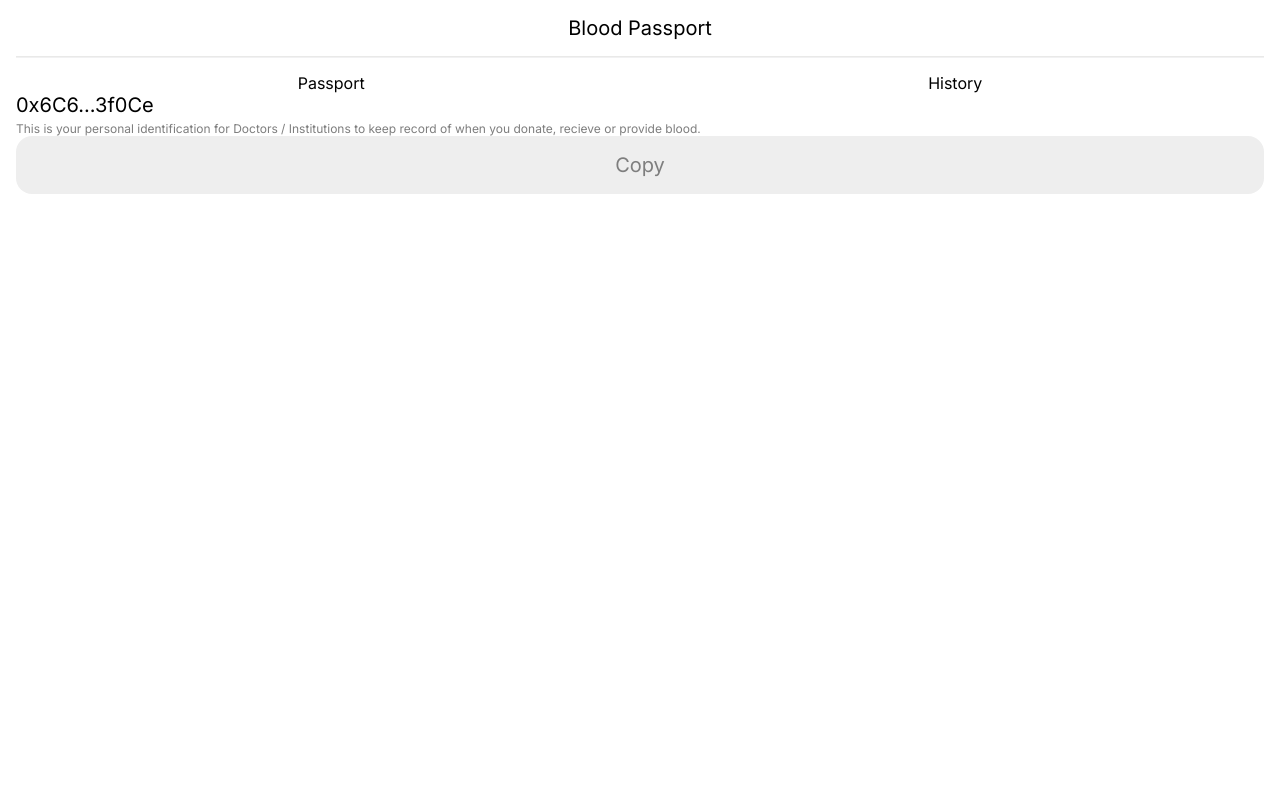
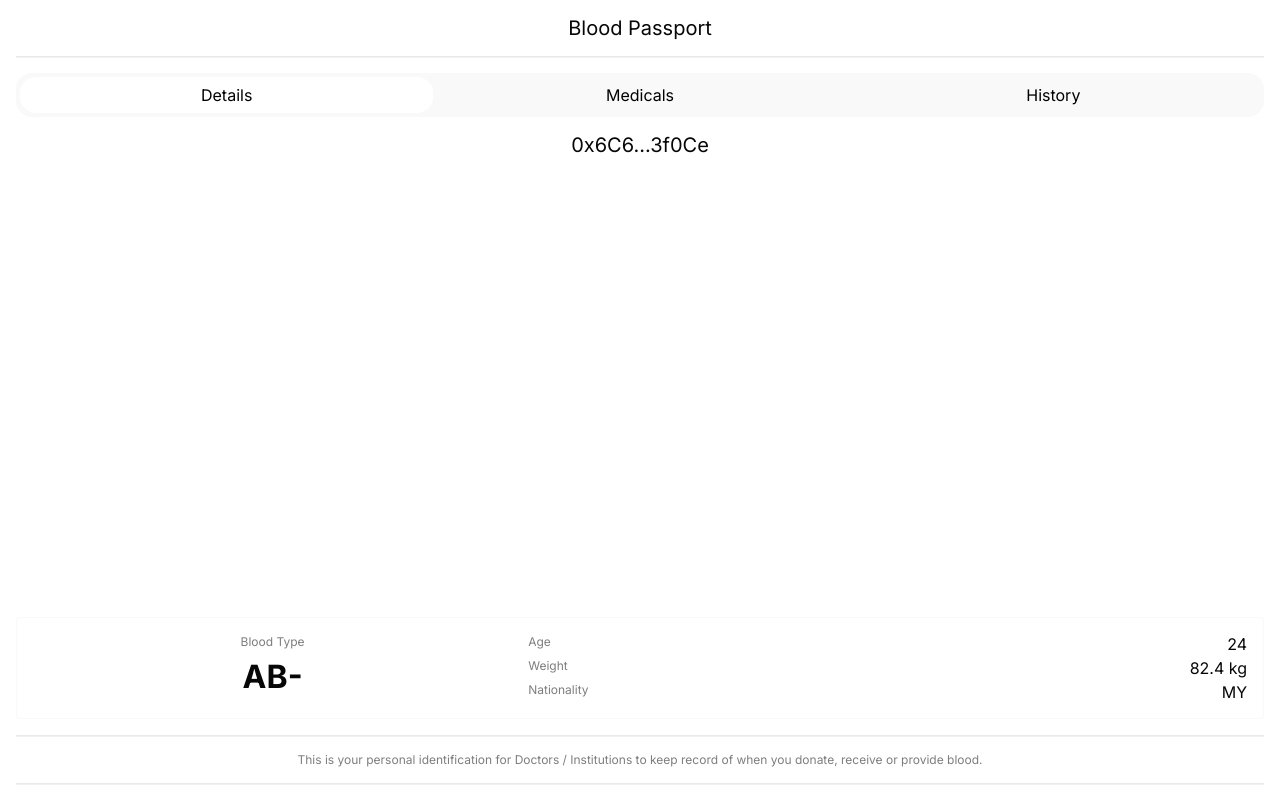
Before and after one commit to JAhimaz/APU_dEVMatch_2024, a Next.js app in the folder client/: page / in a window 1280 px wide. Built offline with nearby package versions, Linux system fonts and the light colour scheme.

Commit message:
feat: finished frontend

```diff
--- a/client/src/app/globals.css
+++ b/client/src/app/globals.css
@@ -14,6 +14,10 @@
   --subtext: #7e7e7e;
   --highlight: #615bd6;
   --subHighlight: #23279a;
+
+  --success: #4caf50;
+  --error: #f44336;
+  --warning: #ff9800;
 
   /* Buttons */
   --button: #eeeeee;
--- a/client/src/components/Atoms/Divider/Divider.module.scss
+++ b/client/src/components/Atoms/Divider/Divider.module.scss
@@ -3,6 +3,6 @@
   height: 1px;
   background-color: #e9e9e8;
   // box shadow of 1 px from the top #e9e9e8
-  margin: 1rem 0;
   box-shadow: 0 1px 0 0 #f1f1f2;
+  flex-shrink: 0;
 }
--- a/client/src/components/Atoms/Selector/Selector.module.scss
+++ b/client/src/components/Atoms/Selector/Selector.module.scss
@@ -3,14 +3,24 @@
   flex-direction: row;
   width: 100%;
   justify-content: space-around;
+  align-items: center;
+  border-radius: 1rem;
+  padding: 0.25rem;
+  box-sizing: border-box;
+  background-color: var(--foreground);
 }
 
 .selected, .option {
-
+  width: 100%;
+  padding: 0.5rem;
+  text-align: center;
+  transition: all 0.3s;
+  cursor: pointer;
 }
 
 .selected {
-
+  background-color: var(--background);
+  border-radius: 1rem;;
 }
 
 .option {
--- a/client/src/components/Atoms/Text/Texts.tsx
+++ b/client/src/components/Atoms/Text/Texts.tsx
@@ -15,7 +15,7 @@ type TextsProps = HTMLAttributes<HTMLSpanElement> & {
   width?: string;
 }
 
-const Texts: FC<TextsProps> = ({ children, color = "var(--text);", fontSize, className, style, weight, italics, align, concat, bottomSpace, width }) => {
+const Texts: FC<TextsProps> = ({ children, color = "var(--text)", fontSize, className, style, weight, italics, align, concat, bottomSpace, width }) => {
   return (
     <span
     className={className}
--- /dev/null
+++ b/client/src/components/Passport/History/History.module.scss
@@ -0,0 +1,12 @@
+.historySect {
+  display: flex;
+  flex-direction: column;
+  align-items: center;
+  justify-content: flex-start;
+  box-sizing: border-box;
+  width: 100%;
+  height: 100%;
+  gap: 0.5rem;
+  overflow-y: auto;
+  padding: 0 0.25rem;
+}
--- /dev/null
+++ b/client/src/components/Passport/History/History.tsx
@@ -0,0 +1,28 @@
+"use client";
+import React, { FC } from "react";
+import styles from './History.module.scss';
+import HistoryItem from "./HistoryItem/HistoryItem";
+import Texts from "@/components/Atoms/Text/Texts";
+
+const History: FC = () => {
+  return (
+    <>
+    <Texts fontSize="xxs" align="center" color="var(--subtext)">Last Donation: <b>11/05/2024</b></Texts>
+    <section className={styles.historySect}>
+      <HistoryItem type="donate" />
+      <HistoryItem type="accepted" />
+      <HistoryItem type="receive" />
+      <HistoryItem type="receive" />
+      <HistoryItem type="donate" />
+      <HistoryItem type="receive" />
+      <HistoryItem type="receive" />
+      <HistoryItem type="donate" />
+      <HistoryItem type="receive" />
+      <HistoryItem type="accepted" />
+      <HistoryItem type="receive" />
+    </section>
+    </>
+  )
+}
+
+export default History;
--- /dev/null
+++ b/client/src/components/Passport/History/HistoryItem/HistoryItem.module.scss
@@ -0,0 +1,20 @@
+.receive, .donate {
+  padding: 1rem;
+  width: 100%;
+  background-color: var(--foreground);
+  border: 1px solid var(--subtext);
+  border-radius: 0.25rem;
+  box-sizing: border-box;
+  display: flex;
+  flex-direction: row;
+  justify-content: space-between;
+  align-items: center;
+}
+
+.donate {
+
+}
+
+.receive {
+
+}
--- /dev/null
+++ b/client/src/components/Passport/History/HistoryItem/HistoryItem.tsx
@@ -0,0 +1,29 @@
+"use client";
+import React, { FC } from "react";
+import styles from './HistoryItem.module.scss';
+import { Icon } from "@/util/Icons";
+
+type HistoryItemProps = {
+  type: "receive" | "donate" | "accepted";
+}
+
+const HistoryItem: FC<HistoryItemProps> = ({
+  type
+}) => {
+  return (
+    <div className={type === "donate" ? styles.donate : styles.receive}>
+      <Icon icon={type} style={{
+        fontSize: "1.5em",
+        fill: type === "donate" ? "var(--success)" : type === "receive" ? "var(--error)" : type === "accepted" ? "var(--warning)" : "var(--subtext)"
+      }}/>
+      <Icon icon="external" onClick={
+        () => console.log("TX Hash")
+      } style={{
+        cursor: "pointer",
+        fill: "var(--subtext)"
+      }} />
+    </div>
+  )
+}
+
+export default HistoryItem;
--- a/client/src/components/Passport/Passport.module.scss
+++ b/client/src/components/Passport/Passport.module.scss
@@ -1,6 +1,7 @@
 .passportSect {
   width: 100%;
-  height: 100%;
+  height: 100vh;
+  gap: 1rem;
   box-sizing: border-box;
   padding: 1rem;
   display: flex;
@@ -8,3 +9,17 @@
   align-items: flex-start;
   flex-direction: column;
 }
+
+.userDetails {
+  width: 100%;
+  gap: 1rem;
+  box-sizing: border-box;
+  padding: 1rem;
+  border: 1px solid var(--foreground);
+  border-radius: 0.25rem;
+  margin-top: auto;
+  display: flex;
+  justify-content: flex-start;
+  align-items: flex-start;
+  flex-direction: row;
+}
--- a/client/src/components/Passport/Passport.tsx
+++ b/client/src/components/Passport/Passport.tsx
@@ -1,30 +1,159 @@
 "use client";
-import React, { FC } from "react";
+import React, { FC, useState } from "react";
 import styles from './Passport.module.scss';
 import Texts from "../Atoms/Text/Texts";
 import Divider from "../Atoms/Divider/Divider";
 import Button from "../Atoms/Button/Button";
 import Selector from "../Atoms/Selector/Selector";
+import { on } from "events";
+import BloodType from "@/libs/BloodType";
+import History from "./History/History";
 
 const Passport: FC = () => {
+
+  const [selected, setSelected] = useState<string>("Details");
+  const [userData, setUserData] = useState({
+    bloodType: BloodType.AB_NEGATIVE,
+    age: 24,
+    weight: 82.4,
+    nationality: "MY",
+    medicalHistory: [
+      "Hypertension",
+      "Diabetes Type-2",
+      "High Cholesterol",
+      "Asthma",
+      "Allergies",
+      "Migraines",
+      "Anxiety",
+      "Depression",
+      "PTSD",
+      "Insomnia",
+      "Chronic Pain",
+      "Arthritis",
+      "Fibromyalgia",
+      "Cancer",
+      "Heart Disease",
+      "Stroke",
+      "Kidney Disease",
+      "Liver Disease",
+      "Lung Disease",
+      "Thyroid Disease",
+    ]
+  })
+
+  const [isMetric, setIsMetric] = useState<boolean>(true);
+  const [isReceiving, setIsReceiving] = useState<boolean>(false);
+
   return (
     <section className={styles.passportSect}>
       <Texts fontSize="sm" align="center">Blood Passport</Texts>
       <Divider />
       <Selector
       options={[
-        "Passport",
+        "Details",
+        "Medicals",
         "History"
       ]}
-      selectedValue={(value) => console.log(value)}
+      selectedValue={(value) => setSelected(value)}
       />
-      {/* Here we include the Selector to see History or Passport */}
-      <Texts fontSize="sm" align="left" concat bottomSpace="0.25rem">0x6C66E1429B34F82fFe64080313AC1C008C23f0Ce</Texts>
-      <Texts fontSize="xxs" align="left" width="80%" color="var(--subtext)">This is your personal identification for Doctors / Institutions to keep record of when you donate, recieve or provide blood.</Texts>
-      <Button text="Copy"  />
 
+      {
+        selected === "Details" ? (
+          <>
+            <Texts fontSize="sm" align="center" concat bottomSpace="0.25rem">0x6C66E1429B34F82fFe64080313AC1C008C23f0Ce</Texts>
+            <section className={styles.userDetails}>
+              <section style={{
+                display: 'flex',
+                flexDirection: 'column',
+                alignItems: 'center',
+                justifyContent: 'flex-start',
+                flex: 2,
+                gap: '0.5rem',
+                height: '100%',
+                cursor: 'pointer',
+                userSelect: 'none'
+              }} onClick={() => {
+                setIsReceiving(!isReceiving);
+              }}>
+                { !isReceiving ? (
+                  <>
+                    <Texts fontSize="xxs" color={"var(--subtext)"} align="center">Blood Type</Texts>
+                    <Texts fontSize="lg" weight="bold" align="center">{userData.bloodType.name}</Texts>
+                  </>
+                ) : (
+                  <>
+                    <Texts fontSize="xxs" color={"var(--subtext)"} align="center">Can Receive</Texts>
+                    <Texts fontSize={
+                      userData.bloodType.canReceive.length > 3 ? "xxs" : "lg"
+                    } weight="bold" align="center">{userData.bloodType.canReceive.join(", ")}</Texts>
+                  </>
+                )}
+              </section>
+              <section style={{
+                display: 'flex',
+                flexDirection: 'column',
+                alignItems: 'center',
+                justifyContent: 'space-between',
+                flex: 3,
+                height: '100%',
+                gap: '0.25rem'
+              }}>
+                <LabeledText label="Age" text={userData.age.toString()} />
+                <LabeledText label="Weight" onClick={() => setIsMetric(!isMetric)} text={isMetric ? `${userData.weight.toString()} kg` : `${(userData.weight * 2.20462).toPrecision(5)} lbs`} />
+                <LabeledText label="Nationality" text={userData.nationality} />
+              </section>
+            </section>
+          </>
+        ) :
+        selected === "History" ? (
+          <History />
+        ) :
+        selected === "Medicals" ? (
+          <section className={styles.userDetails} style={{
+            height: '100%',
+            flexDirection: 'column',
+            gap: 0,
+            padding: 0,
+            overflow: "hidden",
+            overflowY: "auto"
+          }}>
+            {/* Medical History */}
+            {
+              userData.medicalHistory.map((condition, index) => (
+                <div key={index} style={{
+                  borderBottom: '1px solid var(--foreground)',
+                  width: '100%',
+                  padding: '0.5rem',
+                }}>
+                  <Texts fontSize="xxs" align="left">{condition}</Texts>
+                </div>
+              ))
+            }
+          </section>
+        ) : null
+      }
+      <Divider />
+        <Texts fontSize="xxs" align="center" color="var(--subtext)">This is your personal identification for Doctors / Institutions to keep record of when you donate, receive or provide blood.</Texts>
+      <Divider />
     </section>
   )
 }
 
+const LabeledText: FC<{ label: string, text: string, onClick?: () => void }> = ({ label, text, onClick }) => (
+  <div style={{
+    display: 'flex',
+    flexDirection: 'row',
+    justifyContent: 'space-between',
+    gap: '0.5rem',
+    width: '100%',
+    userSelect: 'none',
+    cursor: onClick ? 'pointer' : 'default'
+  }}
+  onClick={onClick}
+  >
+    <Texts fontSize="xxs" color={"var(--subtext)"}>{label}</Texts>
+    <Texts fontSize="xs" align="right">{text}</Texts>
+  </div>
+)
+
 export default Passport;
--- /dev/null
+++ b/client/src/libs/BloodType.ts
@@ -0,0 +1,36 @@
+const BloodType = {
+  "AB_POSITIVE": {
+    "name": "AB+",
+    "canReceive": ["AB+", "AB-", "A+", "A-", "B+", "B-", "O+", "O-"],
+  },
+  "AB_NEGATIVE": {
+    "name": "AB-",
+    "canReceive": ["AB-", "A-", "B-", "O-"],
+  },
+  "A_POSITIVE": {
+    "name": "A+",
+    "canReceive": ["A+", "A-", "O+", "O-"],
+  },
+  "A_NEGATIVE": {
+    "name": "A-",
+    "canReceive": ["A-", "O-"],
+  },
+  "B_POSITIVE": {
+    "name": "B+",
+    "canReceive": ["B+", "B-", "O+", "O-"],
+  },
+  "B_NEGATIVE": {
+    "name": "B-",
+    "canReceive": ["B-", "O-"],
+  },
+  "O_POSITIVE": {
+    "name": "O+",
+    "canReceive": ["O+", "O-"],
+  },
+  "O_NEGATIVE": {
+    "name": "O-",
+    "canReceive": ["O-"],
+  }
+}
+
+export default BloodType;
--- a/client/src/util/Icons.tsx
+++ b/client/src/util/Icons.tsx
@@ -1,8 +1,14 @@
 import { CSSProperties, FC } from 'react';
 import { FaTwitter } from 'react-icons/fa';
+import { BiSolidDonateBlood, BiLinkExternal } from "react-icons/bi";
+import { TiArrowDownThick, TiArrowUpThick } from "react-icons/ti";
 
 const IconsIndex = {
   twitter: FaTwitter,
+  donate: TiArrowUpThick,
+  accepted: BiSolidDonateBlood,
+  receive: TiArrowDownThick,
+  external: BiLinkExternal,
 };
 
 const Index = {
```
